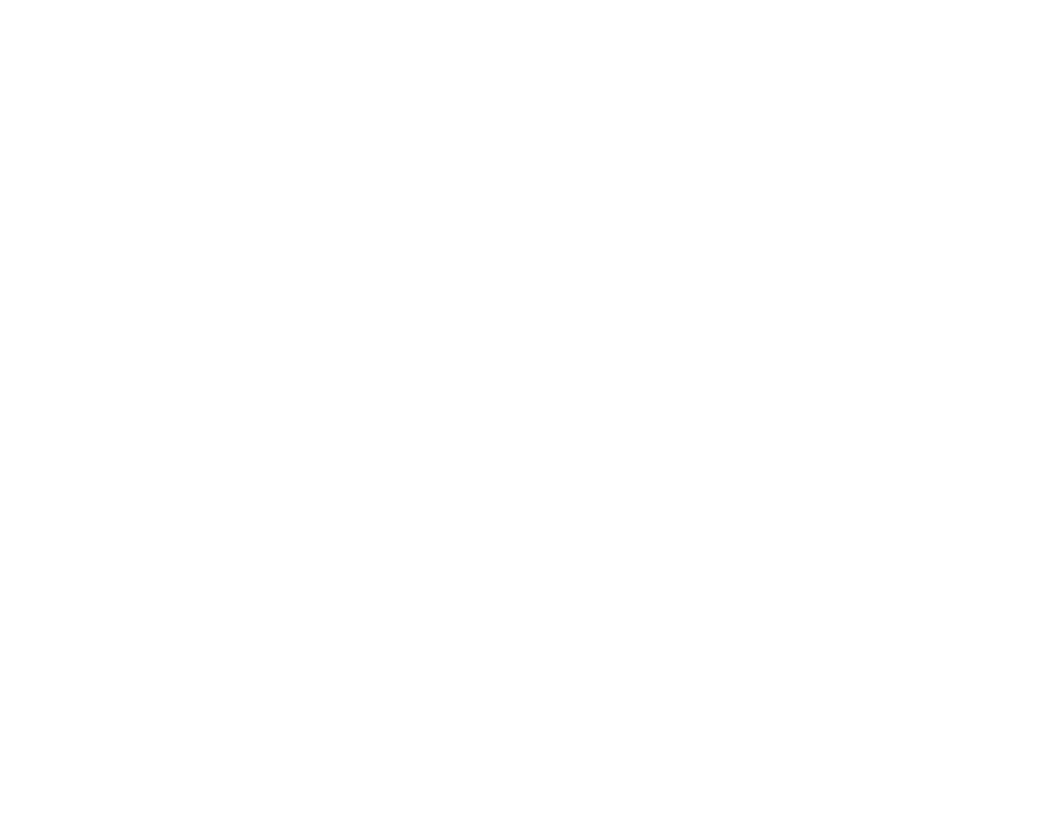
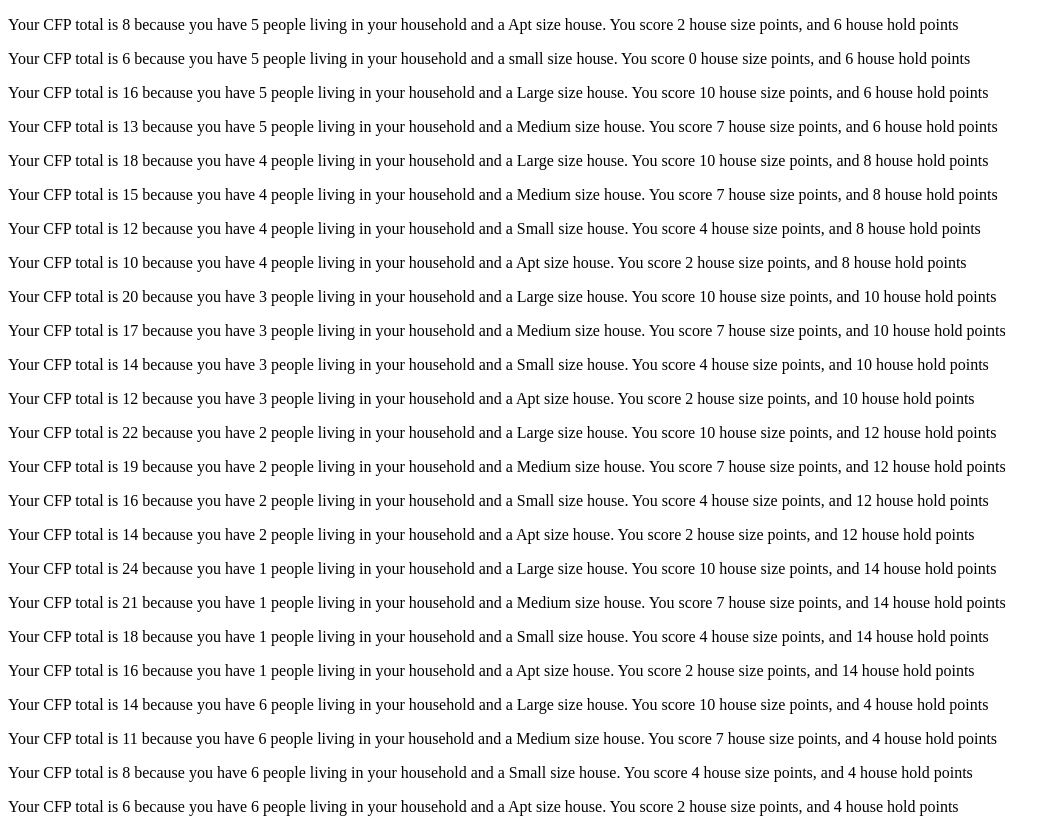
Before and after one commit to CIT93/jacobp-pub, a plain HTML site: page w4/index.html in a window 1280 px wide. Shown: the whole page, without its empty margins (0-1061 px from the left). Before the commit the page ends 800 px from the top, so only its background shows below. Drawn offline with Linux system fonts and the light colour scheme.

Commit message:
Updated output to DOM

```diff
--- a/w4/index.html
+++ b/w4/index.html
@@ -7,6 +7,7 @@
     <script defer src="main.js"></script>
 </head>
 <body>
-
+    <div id ="output">
+    </div>
 </body>
 </html>
--- a/w4/main.js
+++ b/w4/main.js
@@ -48,7 +48,13 @@ function start(numberInHousehold, size) {
 }
 
 function displayOutput() {
-
+    for (arr of cfpData){
+        console.log(arr)
+        const output = document.getElementById("output");
+        const newP = document.createElement("p");
+        newP.textContent = `Your CFP total is ${arr [4]} because you have ${arr [0]} people living in your household and a ${arr [1]} size house. You score ${arr [3]} house size points, and ${arr [2]} house hold points`;
+        output.appendChild(newP)
+    }
 }
 
 start(5, "Apt");
```
